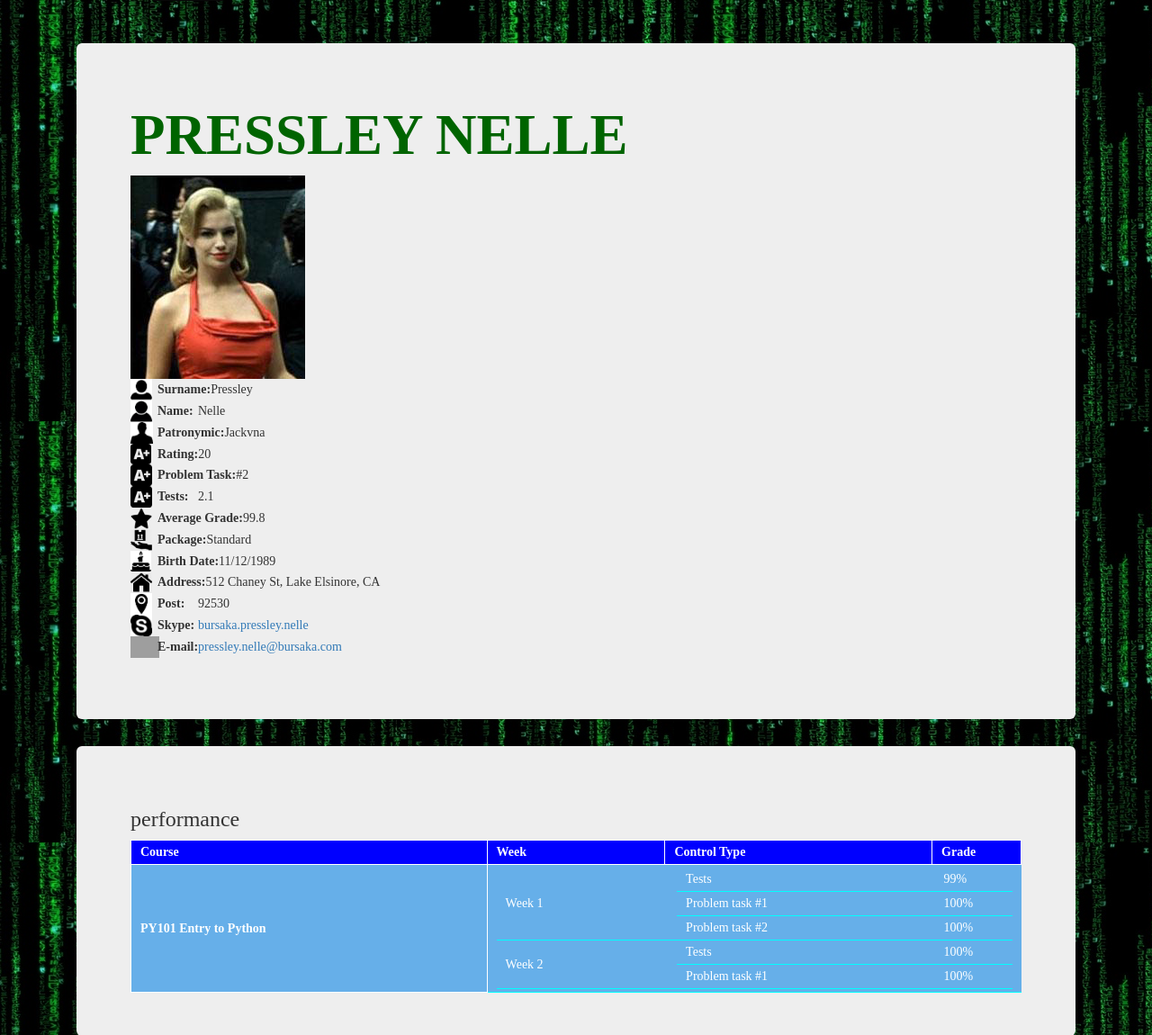
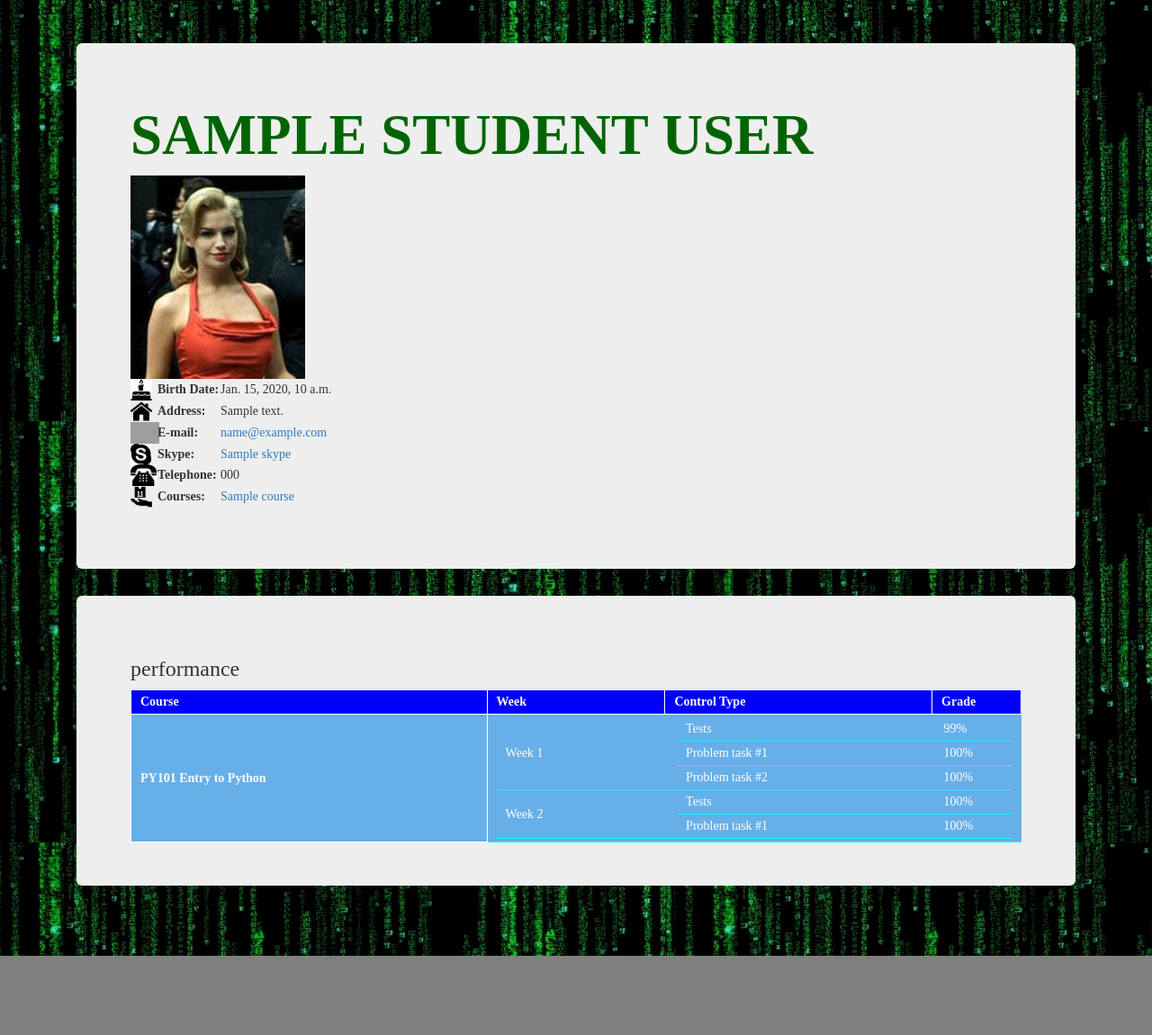
Before and after one commit to ooniversity/ooniversity_django_courses_nix, a Django app: template templates/pybursa/student_detail.html in a window 1280 px wide. Shown: the part 50-1200 px from the top of the page at 90% size. Run offline with Django 3.2, Linux system fonts and the light colour scheme; the template is opened without the code that fills it: most values are stand-ins (such as "Sample title", 1, 10 or a date in 2020); some libraries are stand-ins or nearby versions; grey boxes are pictures that could not be loaded.

Commit message:
Add Students detail url, data to template

```diff
--- a/pybursa/views.py
+++ b/pybursa/views.py
@@ -16,5 +16,6 @@ def student_list(request):
     return render(request, 'pybursa/student_list.html', {'student_list': students})
 
 
-def student_detail(request):
-    return render(request, 'pybursa/student_detail.html')
+def student_detail(request, pk):
+    student = Student.objects.get(id=pk)
+    return render(request, 'pybursa/student_detail.html', {'student': student})
--- a/static/css/style.css
+++ b/static/css/style.css
@@ -10,7 +10,7 @@
 }
 
 .butsaka-address-block dd {
-    margin-left: 75px
+    margin-left: 100px
 }
 
 .bursaka-footer {
--- a/templates/pybursa/student_detail.html
+++ b/templates/pybursa/student_detail.html
@@ -36,36 +36,31 @@
         <div class="container">
           <div class="col-md-12">
             <div class="jumbotron">
-              <h1 class="text-left text-uppercase bursaka-title-lg">Pressley Nelle</h1>
+              <h1 class="text-left text-uppercase bursaka-title-lg">{{ student.name }} {{ student.surname }}</h1>
               <img src="{% static 'images/pressley-nelle.png' %}">
               <div class="caption butsaka-address-block">
                 <dl class="dl-horizontal">
-                  <dt class="icon-sunrame">Surname:</dt>
-                  <dd>Pressley</dd>
-                  <dt class="icon-name">Name:</dt>
-                  <dd>Nelle</dd>
-                  <dt class="icon-patronymic">Patronymic:</dt>
-                  <dd>Jackvna</dd>
-                  <dt class="icon-rating">Rating:</dt>
-                  <dd>20</dd>
-                  <dt class="icon-rating">Problem Task:</dt>
-                  <dd>#2</dd>
-                  <dt class="icon-rating">Tests:</dt>
-                  <dd>2.1</dd>
-                  <dt class="icon-average-grade">Average Grade:</dt>
-                  <dd>99.8</dd>
-                  <dt class="icon-package">Package:</dt>
-                  <dd>Standard</dd>
+
                   <dt class="icon-birth-date">Birth Date:</dt>
-                  <dd>11/12/1989</dd>
+                  <dd>{{ student.date_of_birth }}</dd>
+
                   <dt class="icon-address">Address:</dt>
-                  <dd>512 Chaney St, Lake Elsinore, CA</dd>
-                  <dt class="icon-post-code">Post:</dt>
-                  <dd>92530</dd>
+                  <dd>{{ student.address }}</dd>
+
+                  <dt class="icon-email">E-mail:</dt>
+                  <dd><a href=mailto:pressley.nelle@bursaka.com">{{ student.email }}</a></dd>
+
                   <dt class="icon-skype">Skype:</dt>
-                  <dd><a href="https://join.skype.com/bursaka.pressley.nelle">bursaka.pressley.nelle</a></dd>
-                  <dt class="icon-email">E-mail:</dt>
-                  <dd><a href=mailto:pressley.nelle@bursaka.com">pressley.nelle@bursaka.com</a></dd>
+                  <dd><a href="https://join.skype.com/{{ student.skype }}">{{ student.skype }}</a></dd>
+
+                  <dt class="icon-phone">Telephone:</dt>
+                  <dd>{{ student.phone }}</dd>
+
+                  <dt class="icon-package">Courses:</dt>
+                  {% for course in student.courses.all %}
+                    <dd><a href="{% url 'courses' course.id %}">{{ course.name }}</a></dd>
+                  {% endfor %}
+
                 </dl>
               </div>
             </div>
--- a/templates/pybursa/student_list.html
+++ b/templates/pybursa/student_list.html
@@ -51,7 +51,11 @@
                  {% for student in student_list %}
                     <tr>
                       <td>{{ student.id }}</td>
-                      <td>{{ student.name }} {{ student.surname }}</td>
+                      <td>
+                        <a href="{% url 'student_detail' student.id %}">
+                          {{ student.name }} {{ student.surname }}
+                        </a>
+                      </td>
                       <td>{{ student.address }}</td>
                       <td>{{ student.skype }}</td>
                       <td>
```
Also changed, not shown: pybursa/urls.py (+2 -5 lines).
